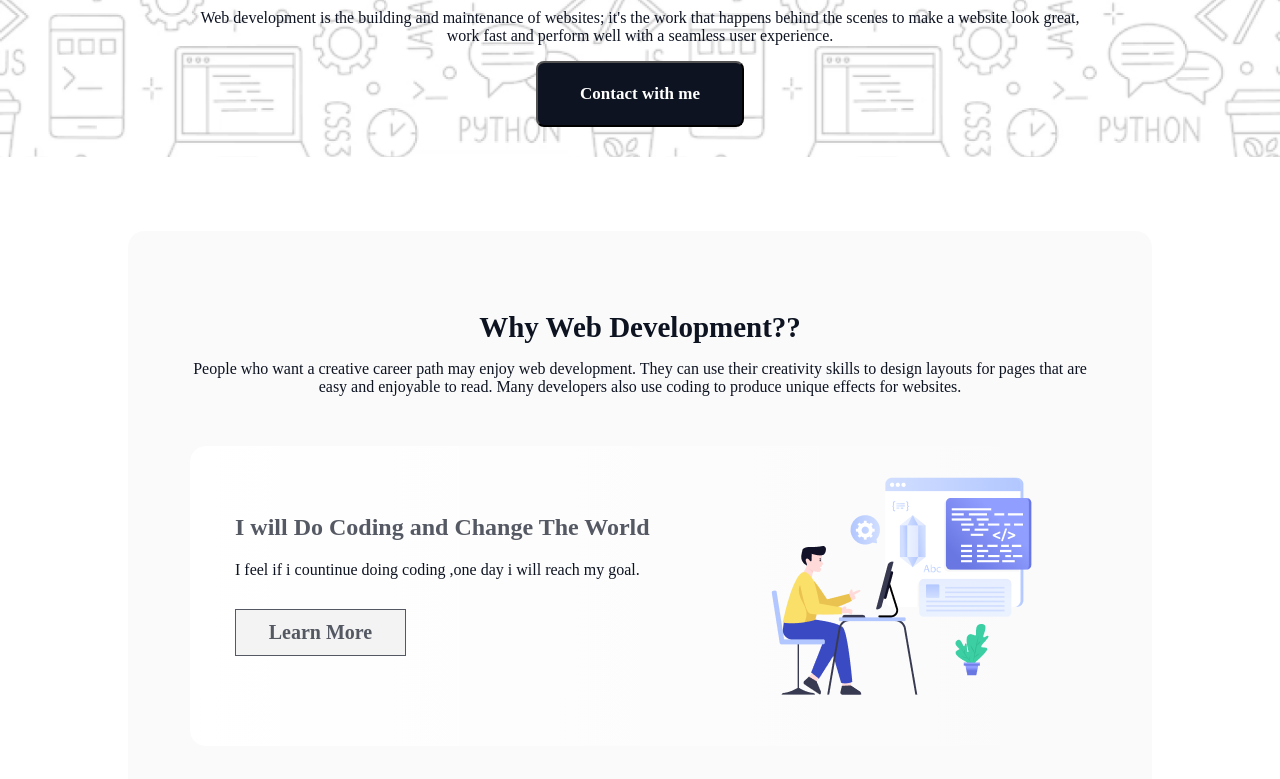
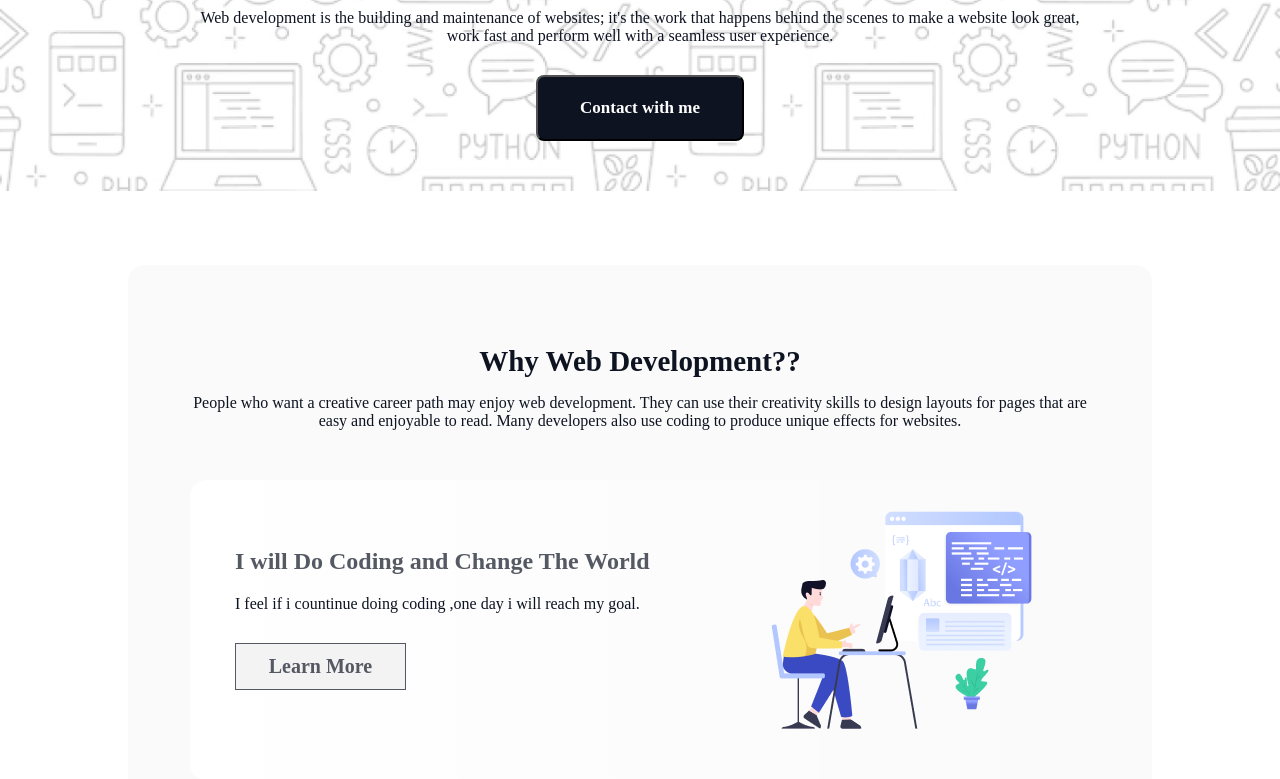
Before and after one commit to Mahmuda-akhter/assignment01, a plain HTML site: page index.html in a window 1280 px wide. Shown: the part 321-1100 px from the top of the page. Drawn offline with Linux system fonts and the light colour scheme; a web font is replaced by a local one.

Commit message:
added more

```diff
--- a/styles/style.css
+++ b/styles/style.css
@@ -41,13 +41,14 @@ body{
     color: rgb(13, 19, 33);
     font-family: Azeret Mono;
     font-size: 16px;
-    font-weight: 400;}
+    font-weight: 400;
+    margin-bottom: 30px;}
 .banner-tittle button{
     width: 208px;
     height: 66px;
     border-radius: 8px;
     background: rgb(13, 19, 33);
-    margin-bottom: 30px;
+    margin-bottom: 50px;
 }
 .banner-tittle button a{
 
```
